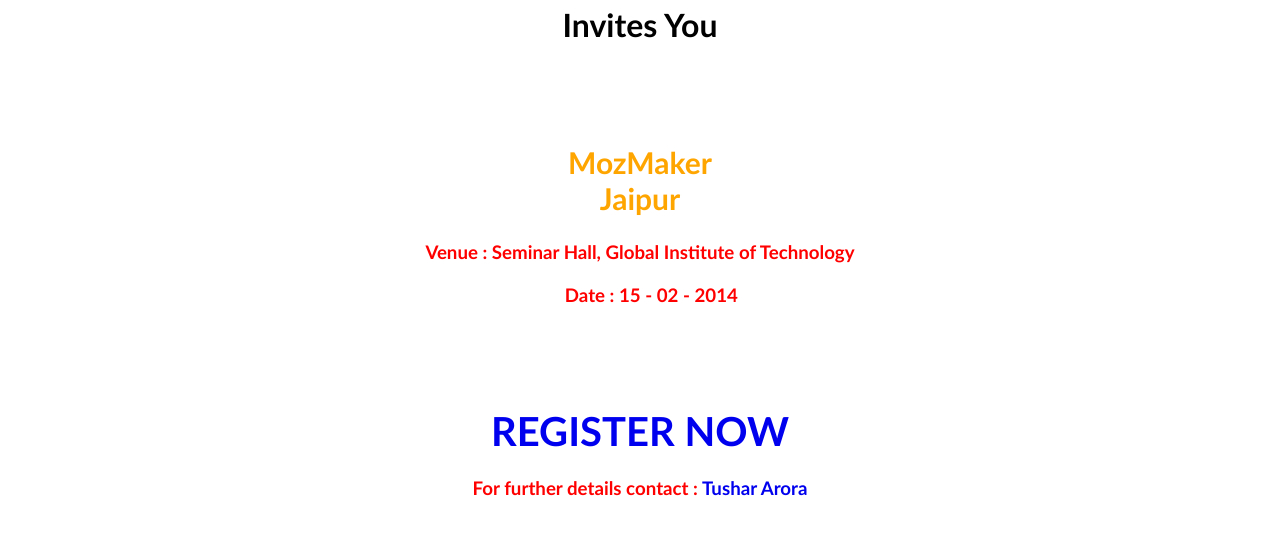
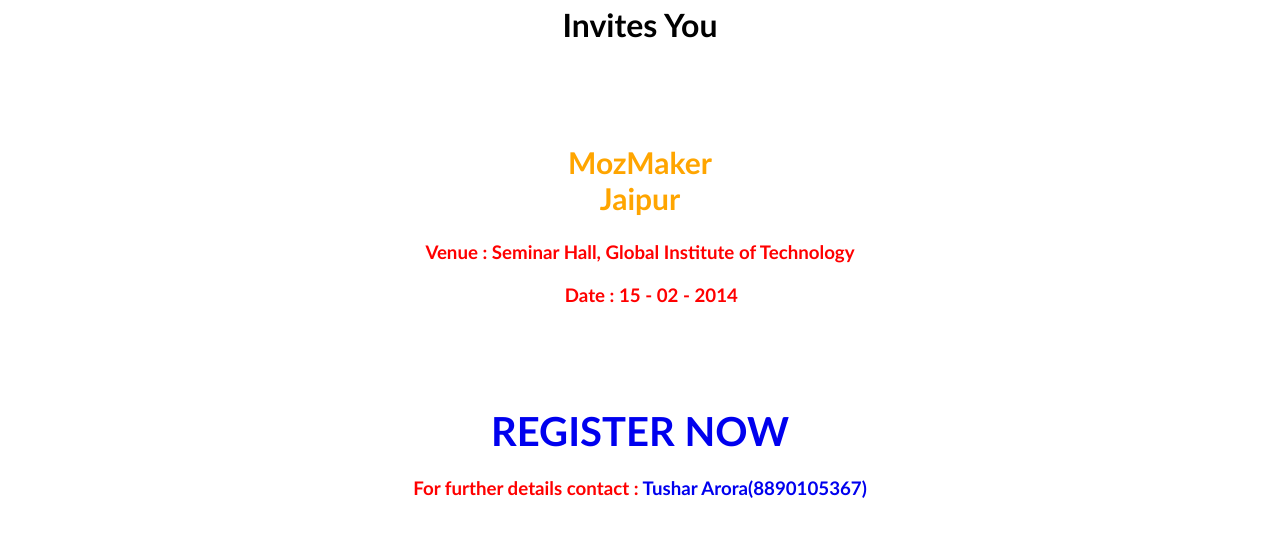
Before and after one commit to tushararora/tushararora.github.io, a plain HTML site: page index.html in a window 1280 px wide. Shown: the part 94-630 px from the top of the page. Drawn offline with Linux system fonts and the light colour scheme.

Commit message:
Update index.html

```diff
--- a/index.html
+++ b/index.html
@@ -33,7 +33,7 @@
         </h2>
 
       <h3> Venue : Seminar Hall, Global Institute of Technology <br>
-        &nbsp; &nbsp; &nbsp;Date : 15 - 02 - 2014 <a id="register"href="https://docs.google.com/forms/d/1VT5hSXyyMwnH97RuX5D5GbX8C2WSWwJfGDdeyVfZae4/viewform" target="_blank" style="text-decoration:none;"><br> <br><br>REGISTER NOW </a><span><br><br>For further details contact : <a href="https://www.facebook.com/tushar.arora.777" target="_blank" style="text-decoration:none;">Tushar Arora </a> </span>
+        &nbsp; &nbsp; &nbsp;Date : 15 - 02 - 2014 <a id="register"href="https://docs.google.com/forms/d/1VT5hSXyyMwnH97RuX5D5GbX8C2WSWwJfGDdeyVfZae4/viewform" target="_blank" style="text-decoration:none;"><br> <br><br>REGISTER NOW </a><span><br><br>For further details contact : <a href="https://www.facebook.com/tushar.arora.777" target="_blank" style="text-decoration:none;">Tushar Arora(8890105367) </a> </span>
 
       </h3>
 
```
